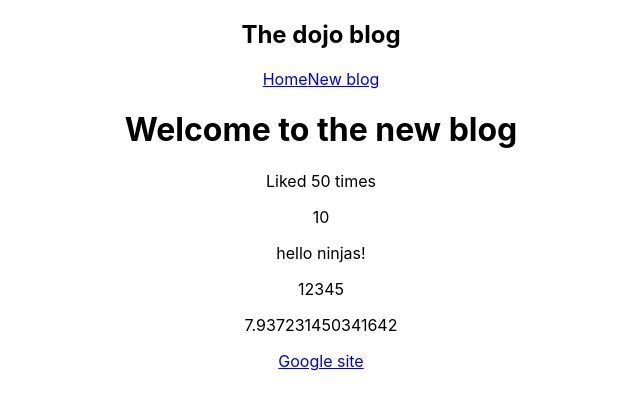
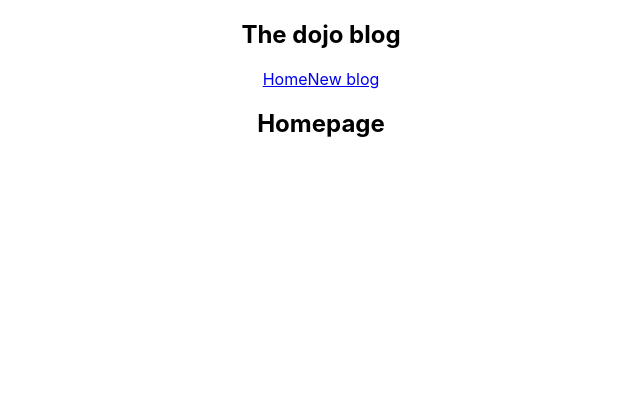
Before and after one commit to Maksongo/React-learning, a React (Create React App) app in the folder dojo-blog/: page / in a window 1280 px wide. Shown: the top 410 px of the page, without its empty margins (319-959 px from the left). Built offline with nearby package versions, Linux system fonts and the light colour scheme.

Commit message:
added Home.js component

```diff
--- a/dojo-blog/src/App.js
+++ b/dojo-blog/src/App.js
@@ -1,27 +1,13 @@
 import "./App.css";
 import Navbar from "./Navbar";
+import Home from "./Home";
 
 function App() {
-  const title = "Welcome to the new blog";
-  const likes = 50;
-  const link = 'https://google.com';
-  // const person = {name: 'yoshi', age: 30}; - нельзя будет вывести в { person } в h1
-
   return (
     <div className="App">
       <Navbar />
       <div className="content">
-        <h1> {title}</h1>
-        <p>Liked {likes} times</p>
-
-        {/* <p> { person } </p> */}
-
-        <p>{ 10 }</p>
-        <p>{ 'hello ninjas!' }</p>
-        <p>{ [1,2,3,4,5]}</p>
-        <p>{ Math.random() * 10}</p>
-
-        <a href={link}>Google site</a>
+    <Home />
       </div>
     </div>
   );
--- /dev/null
+++ b/dojo-blog/src/Home.js
@@ -0,0 +1,7 @@
+const Home = () => {
+    return (
+        <h2>Homepage</h2>
+     );
+}
+
+export default Home;
```
